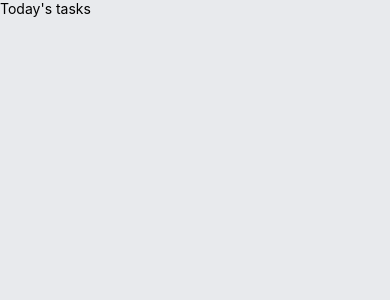
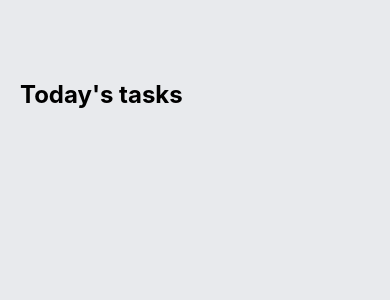
Before and after one commit to gteixi/ToDoList-ReactNative, a React Native app: screen / in a window 390 px wide. Shown: the top 300 px of the page. Built offline with nearby package versions, Linux system fonts and the light colour scheme.

Commit message:
Style of sectionTitle

```diff
--- a/App.js
+++ b/App.js
@@ -25,7 +25,13 @@ const styles = StyleSheet.create({
       flex: 1,
       backgroundColor: "#E8EAED",
   },
-  tasksWrapper: {},
-  sectionTitle: {},
+  tasksWrapper: {
+    paddingTop: 80,
+    paddingHorizontal: 20
+  },
+  sectionTitle: {
+    fontSize: 24,
+    fontWeight: 'bold'
+  },
   items: {},
 });
```
